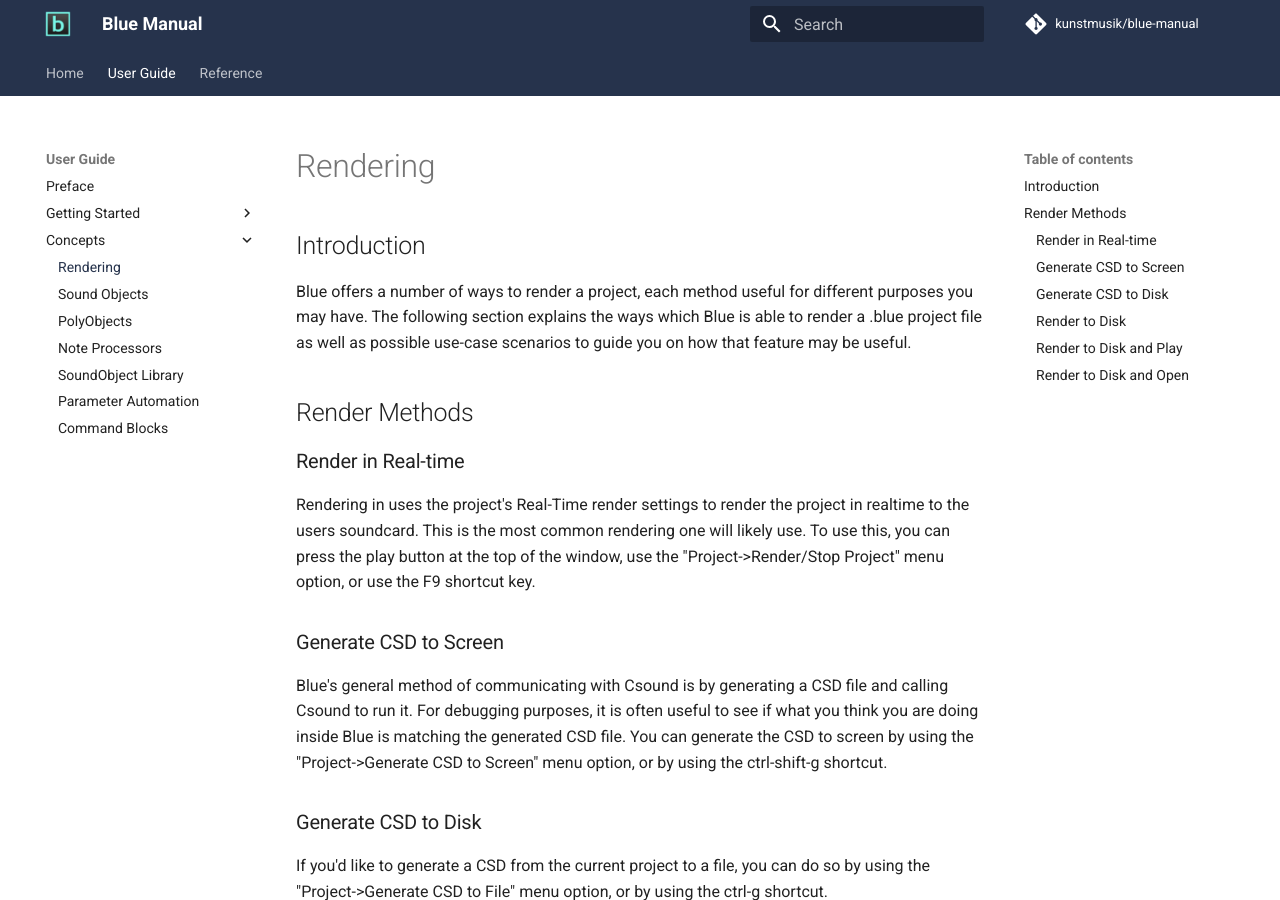
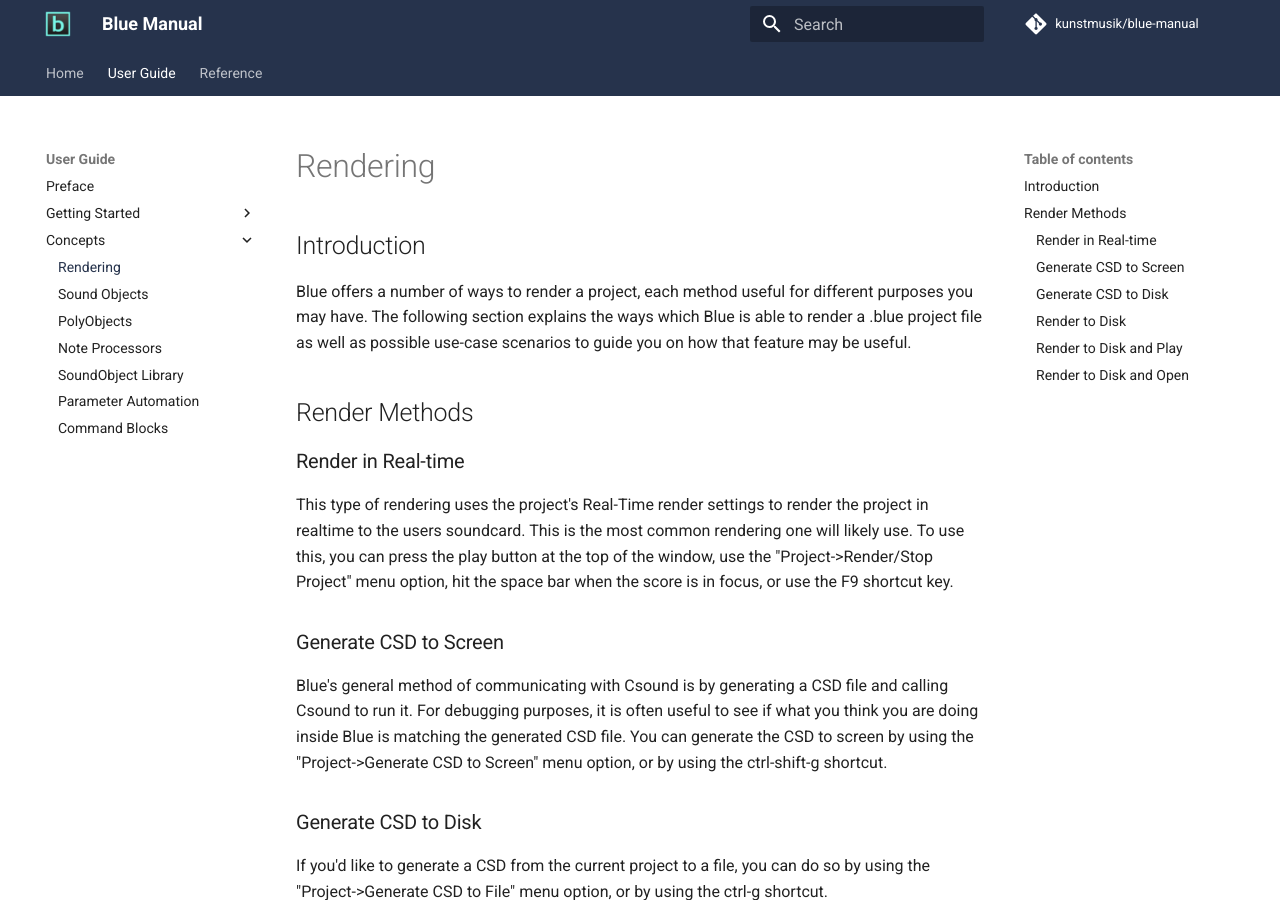
Before and after one commit to kunstmusik/blue-manual, an MkDocs documentation site: the page built from docs/users/concepts/rendering.md, in a window 1280 px wide and 900 px high. Built offline with MkDocs 1.6.1 and Material for MkDocs 9.7.7, drawn with Linux system fonts in a browser that asks for light colours; comment, search, counter and statistics services are not loaded.

Commit message:
added text on spacebar = play

```diff
--- a/docs/users/concepts/rendering.md
+++ b/docs/users/concepts/rendering.md
@@ -11,11 +11,12 @@
 
 ### Render in Real-time
 
-Rendering in uses the project's Real-Time render settings to render the
-project in realtime to the users soundcard. This is the most common
-rendering one will likely use. To use this, you can press the play
+This type of rendering uses the project's Real-Time render settings to
+render the project in realtime to the users soundcard. This is the most
+common rendering one will likely use. To use this, you can press the play
 button at the top of the window, use the "Project-\>Render/Stop Project"
-menu option, or use the F9 shortcut key.
+menu option, hit the space bar when the score is in focus, or use the F9
+shortcut key.
 
 ### Generate CSD to Screen
 
```
